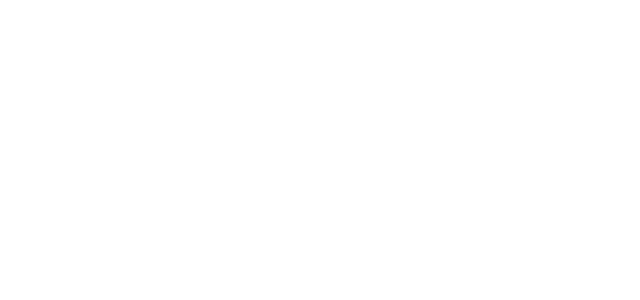
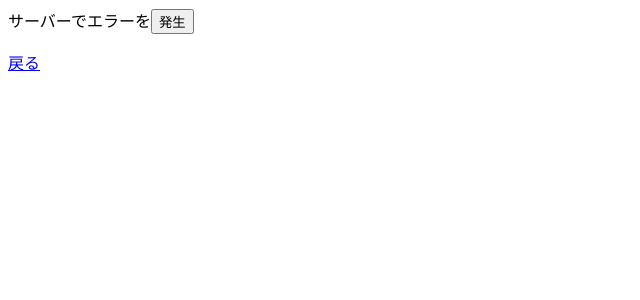
Before and after one commit to nanzejiangcheng4/error-basic, a Nuxt app: page /errorHandlerServer in a window 1280 px wide. Before the commit this address had no page. Shown: the top 300 px of the page, without its empty margins (0-640 px from the left). Built offline with nearby package versions, Linux system fonts and the light colour scheme.

Commit message:
サーバーapiでエラーとなった際の実装

```diff
--- /dev/null
+++ b/components/ErrorGeneratorServer.vue
@@ -0,0 +1,20 @@
+<script setup lang="ts">
+const onThrowErrorClick = async (): Promise<void> => {
+  const asyncData = await useFetch("/api/generateError");
+  const errorValue = asyncData.error.value;
+  if (errorValue != null) {
+    throw createError({
+      message: `サーバーでエラーが発生しました: ${errorValue.message}`,
+      statusCode: errorValue.statusCode,
+      statusMessage: errorValue.statusMessage,
+      fatal: true,
+    });
+  }
+};
+</script>
+
+<template>
+  <section>
+    サーバーでエラーを<button v-on:click="onThrowErrorClick">発生</button>
+  </section>
+</template>
--- /dev/null
+++ b/pages/errorHandlerServer.vue
@@ -0,0 +1,6 @@
+<template>
+  <ErrorGeneratorServer />
+  <p>
+    <NuxtLink v-bind:to="{ name: 'index' }">戻る</NuxtLink>
+  </p>
+</template>
--- a/pages/index.vue
+++ b/pages/index.vue
@@ -15,5 +15,11 @@
         致命的エラー発生実験
       </NuxtLink>
     </li>
+    <li>
+      <NuxtLink v-bind:to="{ name: 'errorHandlerServer' }">
+        <!-- todo: errorHandlerServerページの作成から -->
+        サーバーエラー発生実験
+      </NuxtLink>
+    </li>
   </ul>
 </template>
```
Also changed, not shown: 1 other file (tests, documents, lock files or other folders).
